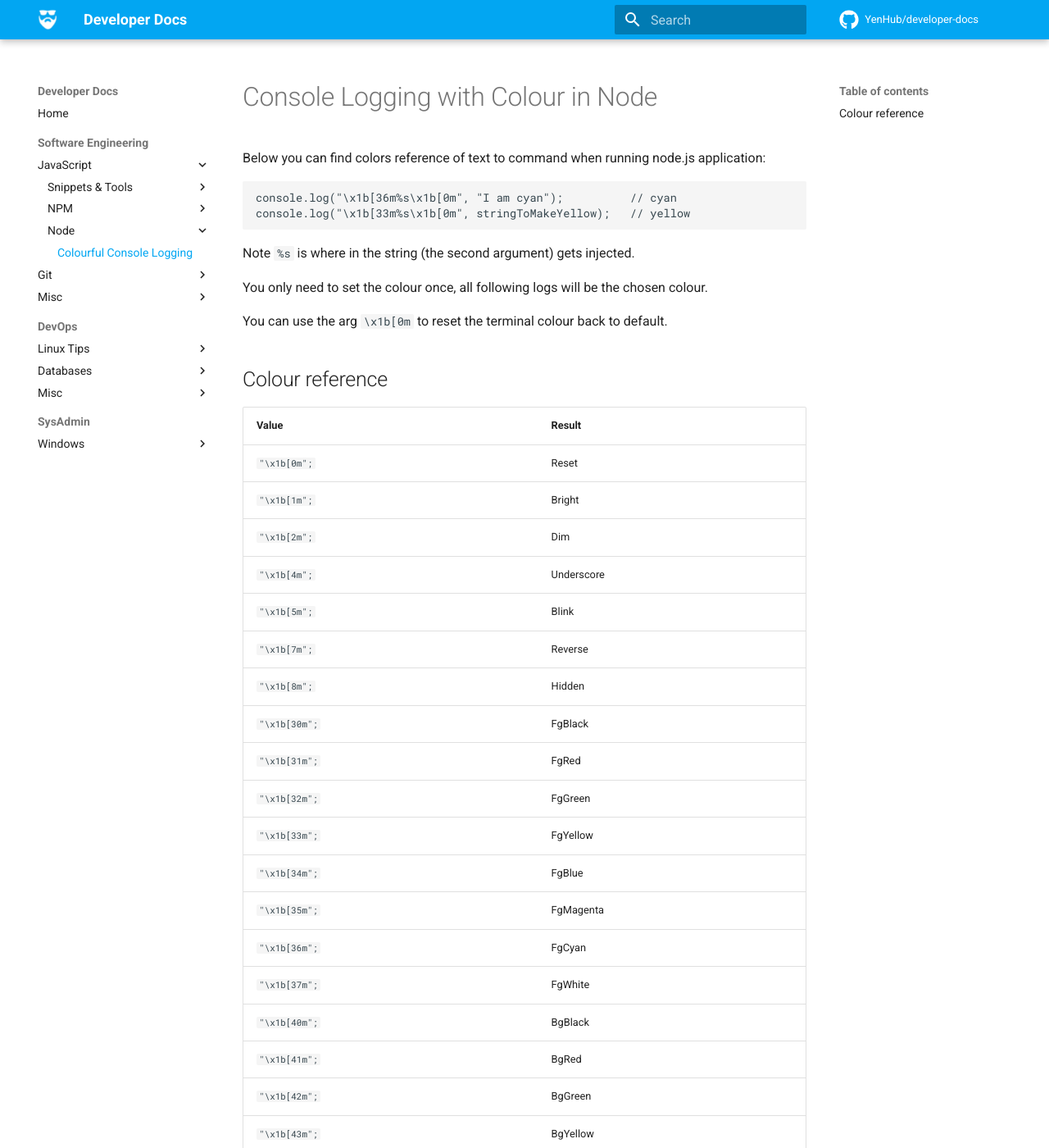
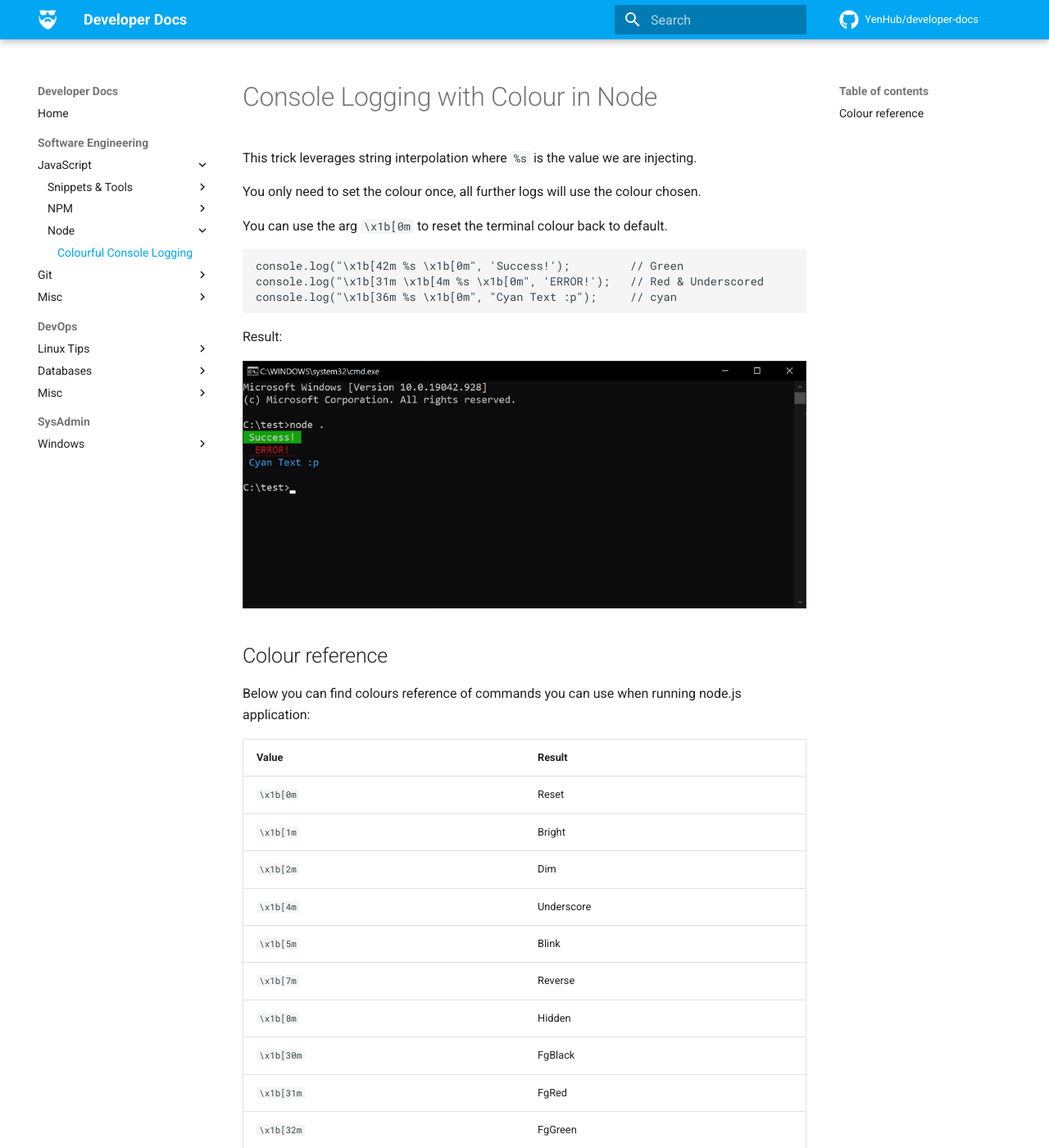
Before and after one commit to YenHub/developer-docs, an MkDocs documentation site: the page built from docs/engineering/javascript/node/colour-logging.md, in a window 1280 px wide and 1400 px high. Shown: the whole window at 82% size. Built offline with MkDocs 1.6.1 and Material for MkDocs 9.7.7, drawn with Linux system fonts in a browser that asks for light colours; comment, search, counter and statistics services are not loaded; some of the changed text lies outside the part shown.

Commit message:
🔨 Adjust Colour Logging, add image

````diff
--- a/docs/engineering/javascript/node/colour-logging.md
+++ b/docs/engineering/javascript/node/colour-logging.md
@@ -1,42 +1,46 @@
 # Console Logging with Colour in Node
 
-Below you can find colors reference of text to command when running node.js application:
+This trick leverages string interpolation where `%s` is the value we are injecting.
 
-```javascript
-console.log("\x1b[36m%s\x1b[0m", "I am cyan");          // cyan
-console.log("\x1b[33m%s\x1b[0m", stringToMakeYellow);   // yellow
-```
-
-Note `%s` is where in the string (the second argument) gets injected.
-
-You only need to set the colour once, all following logs will be the chosen colour.
+You only need to set the colour once, all further logs will use the colour chosen.
 
 You can use the arg `\x1b[0m` to reset the terminal colour back to default.
 
+```javascript
+console.log("\x1b[42m %s \x1b[0m", 'Success!');         // Green
+console.log("\x1b[31m \x1b[4m %s \x1b[0m", 'ERROR!');   // Red & Underscored
+console.log("\x1b[36m %s \x1b[0m", "Cyan Text :p");     // cyan
+```
+Result:
+
+![image](../../../img/colour-logging.png){: .center}
+
 ## Colour reference
+
+Below you can find colours reference of commands you can use when running node.js application:
 
 | Value         | Result     |
 | ------------- | ---------- |
-| `"\x1b[0m";`  | Reset      |
-| `"\x1b[1m";`  | Bright     |
-| `"\x1b[2m";`  | Dim        |
-| `"\x1b[4m";`  | Underscore |
-| `"\x1b[5m";`  | Blink      |
-| `"\x1b[7m";`  | Reverse    |
-| `"\x1b[8m";`  | Hidden     |
-| `"\x1b[30m";` | FgBlack    |
-| `"\x1b[31m";` | FgRed      |
-| `"\x1b[32m";` | FgGreen    |
-| `"\x1b[33m";` | FgYellow   |
-| `"\x1b[34m";` | FgBlue     |
-| `"\x1b[35m";` | FgMagenta  |
-| `"\x1b[36m";` | FgCyan     |
-| `"\x1b[37m";` | FgWhite    |
-| `"\x1b[40m";` | BgBlack    |
-| `"\x1b[41m";` | BgRed      |
-| `"\x1b[42m";` | BgGreen    |
-| `"\x1b[43m";` | BgYellow   |
-| `"\x1b[44m";` | BgBlue     |
-| `"\x1b[45m";` | BgMagenta  |
-| `"\x1b[46m";` | BgCyan     |
-| `"\x1b[47m";` | BgWhite    |
+| `\x1b[0m`  | Reset      |
+| `\x1b[1m`  | Bright     |
+| `\x1b[2m`  | Dim        |
+| `\x1b[4m`  | Underscore |
+| `\x1b[5m`  | Blink      |
+| `\x1b[7m`  | Reverse    |
+| `\x1b[8m`  | Hidden     |
+| `\x1b[30m` | FgBlack    |
+| `\x1b[31m` | FgRed      |
+| `\x1b[32m` | FgGreen    |
+| `\x1b[33m` | FgYellow   |
+| `\x1b[34m` | FgBlue     |
+| `\x1b[35m` | FgMagenta  |
+| `\x1b[36m` | FgCyan     |
+| `\x1b[37m` | FgWhite    |
+| `\x1b[40m` | BgBlack    |
+| `\x1b[41m` | BgRed      |
+| `\x1b[42m` | BgGreen    |
+| `\x1b[43m` | BgYellow   |
+| `\x1b[44m` | BgBlue     |
+| `\x1b[45m` | BgMagenta  |
+| `\x1b[46m` | BgCyan     |
+| `\x1b[47m` | BgWhite    |
````
Also changed, not shown: docs/img/colour-logging.png (added).
